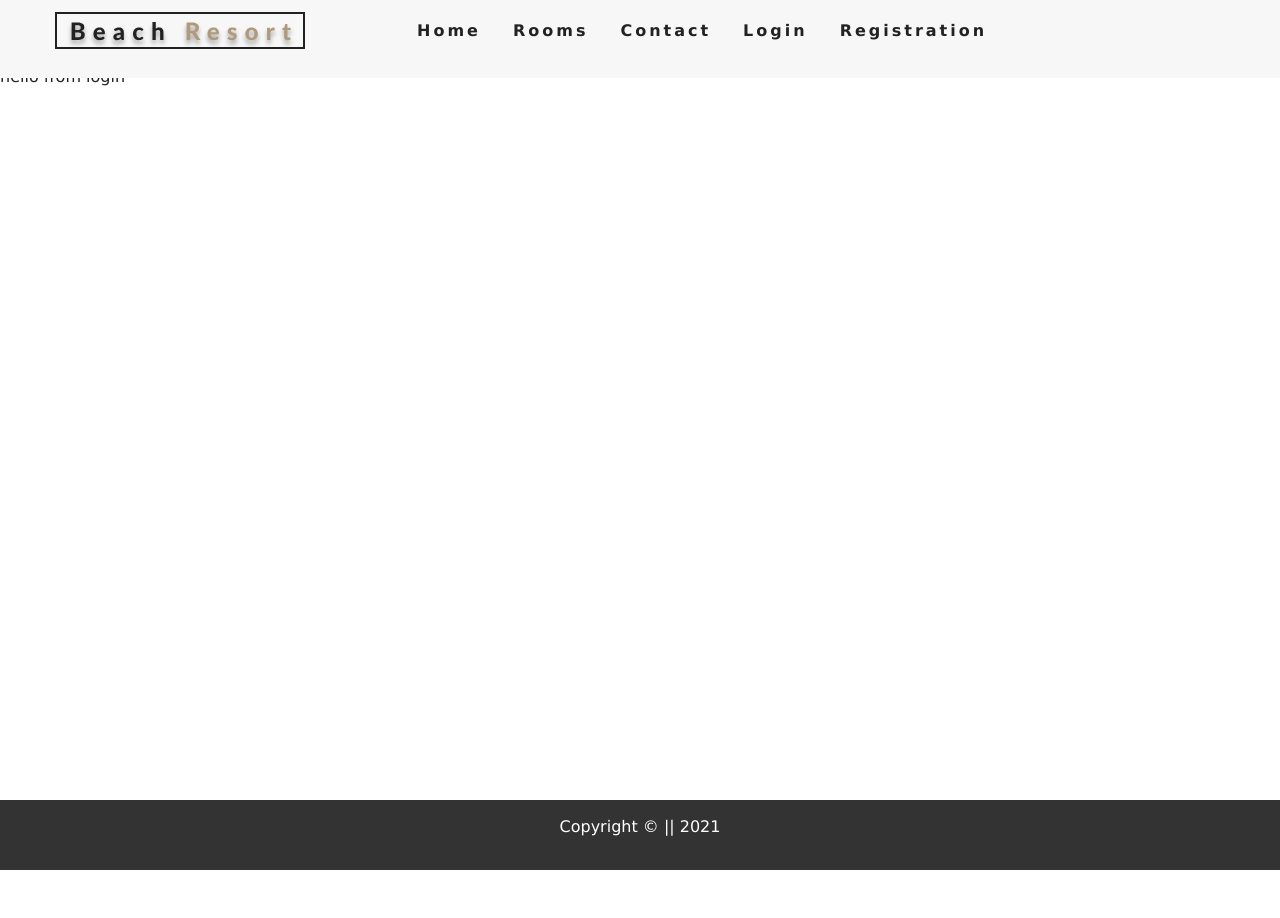
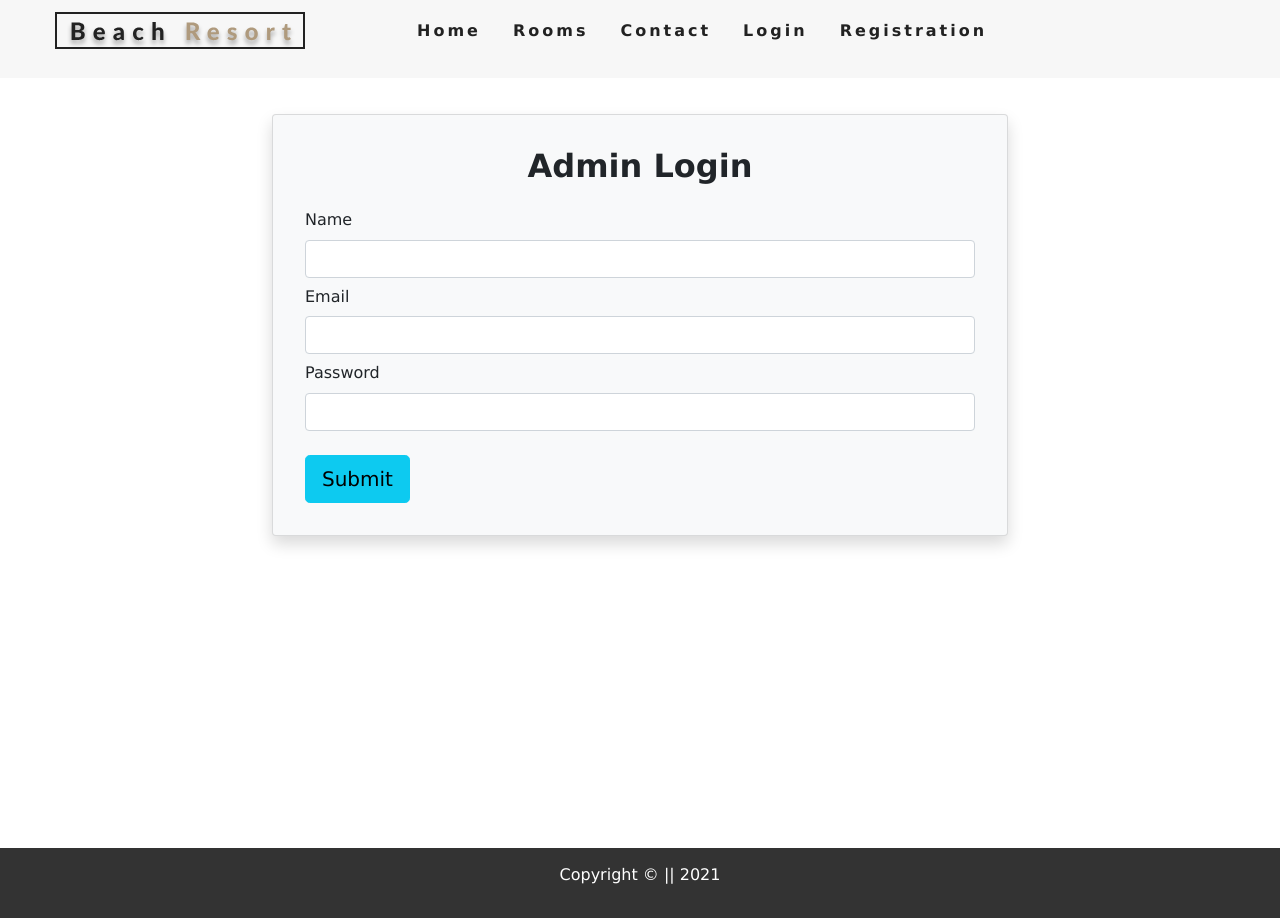
Before and after one commit to nezam0003/beach-resort, a React (Create React App) app: page /login in a window 1280 px wide. Before the commit the page ends 870 px from the top, so only its background shows below. Built offline with nearby package versions, Linux system fonts and the light colour scheme; the HTML template or start-up script is replaced by a standard one.

Commit message:
Login component create

```diff
--- a/src/pages/Login.jsx
+++ b/src/pages/Login.jsx
@@ -1,9 +1,112 @@
-import React from "react";
+import React, { useState } from "react";
 
 const Login = () => {
+  const [userInfo, setUserInfo] = useState({
+    name: "",
+    email: "",
+    password: "",
+  });
+
+  const inputFieldHandller = (e) => {
+    const { name, value } = e.target;
+    setUserInfo({
+      ...userInfo,
+      [name]: value,
+    });
+  };
+  const handleSubmit = (e) => {
+    e.preventDefault();
+    if (userInfo.name && userInfo.email && userInfo.phone && userInfo.message) {
+      alert("form submission successfull");
+      setUserInfo({
+        name: "",
+        email: "",
+        password: "",
+      });
+    } else {
+      alert("please give us your requried information");
+    }
+  };
+
   return (
     <>
-      <section className="login">hello from login</section>
+      <section className="login">
+        <div className="container">
+          <div className="row mt-5">
+            <div className="col-10 mx-auto col-md-8">
+              <div className="card bg-light shadow text-dark p-3">
+                <div className="card-body">
+                  <h2 className="text-capitalize text-center fw-bold">
+                    admin login
+                  </h2>
+                  <form onSubmit={handleSubmit}>
+                    <div className="g-3">
+                      <div className="mb-2">
+                        <label
+                          htmlFor="name"
+                          className="form-label text-capitalize"
+                        >
+                          name
+                        </label>
+                        <input
+                          type="text"
+                          name="name"
+                          id="name"
+                          value={userInfo.name}
+                          onChange={inputFieldHandller}
+                          className="form-control"
+                          autoComplete="off"
+                        />
+                      </div>
+                      <div className="mb-2">
+                        <label
+                          htmlFor="email"
+                          className="form-label text-capitalize"
+                        >
+                          email
+                        </label>
+                        <input
+                          type="email"
+                          name="email"
+                          id="email"
+                          value={userInfo.email}
+                          onChange={inputFieldHandller}
+                          className="form-control"
+                          autoComplete="off"
+                        />
+                      </div>
+                      <div className="mb-2">
+                        <label
+                          htmlFor="password"
+                          className="form-label text-capitalize"
+                        >
+                          password
+                        </label>
+                        <input
+                          type="password"
+                          name="password"
+                          id="password"
+                          value={userInfo.password}
+                          onChange={inputFieldHandller}
+                          className="form-control"
+                          autoComplete="off"
+                        />
+                      </div>
+                    </div>
+                    <div className="d-grid d-sm-block">
+                      <input
+                        className="btn btn-info btn-lg  mt-3"
+                        type="submit"
+                        value="Submit"
+                      />
+                    </div>
+                  </form>
+                </div>
+              </div>
+            </div>
+          </div>
+        </div>
+      </section>
     </>
   );
 };
```
Also changed, not shown: src/App.css (+0 -15 lines).
